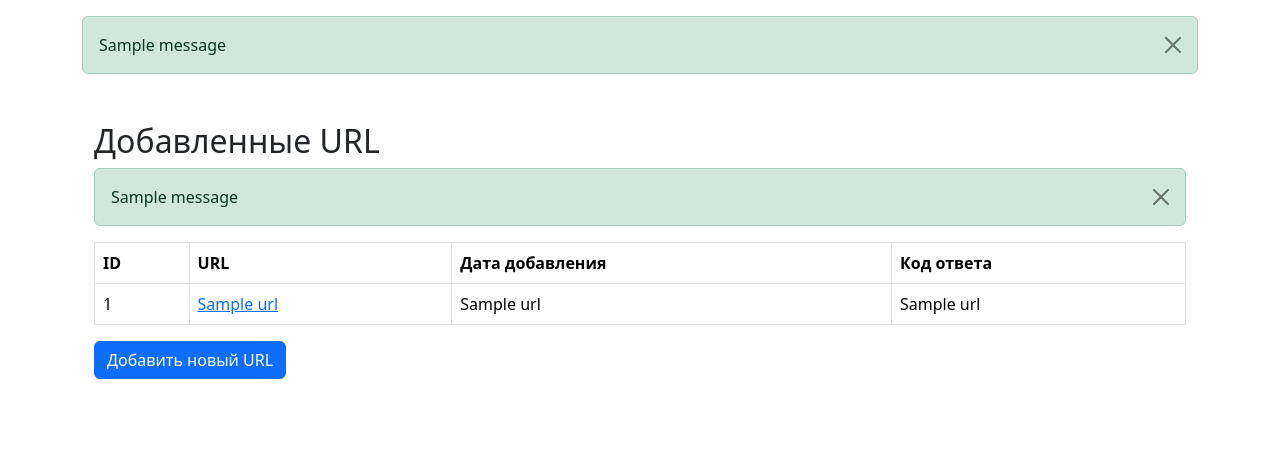
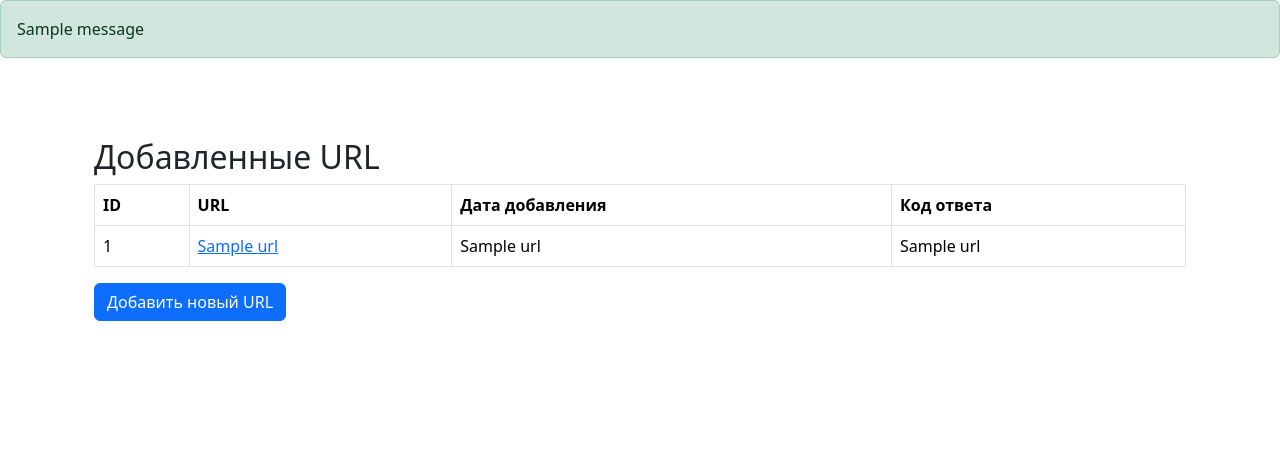
Before and after one commit to lawyer-arch/python-project-83, a Flask app: page /urls in a window 1280 px wide. Shown: the part 56-522 px from the top of the page. Run offline with Flask 3, Linux system fonts and the light colour scheme; one stand-in notice (Sample message) is shown; a database or web service that is not in the repository returns one stand-in record (values such as "Sample title"); some libraries are stand-ins or nearby versions.

Commit message:
правка внешенего вида под эталонный сай перенес сообщение о результате проверки

```diff
--- a/page_analyzer/templates/base.html
+++ b/page_analyzer/templates/base.html
@@ -10,6 +10,14 @@
     integrity="sha384-QWTKZyjpPEjISv5WaRU9OFeRpok6YctnYmDr5pNlyT2bRjXh0JMhjY6hW+ALEwIH"
     crossorigin="anonymous"
   />
+  <style>
+    /* Стили для всплывающих сообщений */
+    .full-width-message {
+      position: relative; /* относительная позиция */
+      width: 100%; /* занимает всю ширину */
+      margin-bottom: 2rem; /* небольшой отступ снизу */
+    }
+  </style>
 </head>
 <body class="min-vh-100 d-flex flex-column">
 
@@ -22,19 +30,21 @@
   </div>
 </nav>
 
-<main class="flex-grow-1">
-  <div class="container-lg mt-3">
+<!-- Контейнер сообщений -->
+<div class="full-width-message">
   {% with messages = get_flashed_messages(with_categories=true) %}
     {% if messages %}
       {% for category, message in messages %}
-        <div class="alert alert-{{ category }} alert-dismissible fade show" role="alert">
+      <div class="alert alert-{{ category }} w-100 text-left p-3 mb-0" role="alert">
         {{ message }}
-          <button type="button" class="btn-close" data-bs-dismiss="alert"></button>
       </div>
       {% endfor %}
     {% endif %}
   {% endwith %}
+</div>
 
+<main class="flex-grow-1">
+  <div class="container-lg mt-3">
     {% block content %}{% endblock %}
   </div>
 </main>
--- a/page_analyzer/templates/url.html
+++ b/page_analyzer/templates/url.html
@@ -4,7 +4,7 @@
 
 {% block content %}
 <div class="container mt-5" data-test="url">
-  <h2>Детальная информация по URL</h2>
+  <h2>Сайт: {{ url[1] }}</h2>
   <dl class="row">
     <dt class="col-sm-3">ID</dt>
     <dd class="col-sm-9">{{ url[0] }}</dd>
@@ -15,6 +15,7 @@
     <dt class="col-sm-3">Дата добавления</dt>
     <dd class="col-sm-9">{{ url[2] }}</dd>
   </dl>
+
 
   <!-- Таблица проверок -->
   <h3 class="mt-5">Проверки</h3>
--- a/page_analyzer/templates/urls.html
+++ b/page_analyzer/templates/urls.html
@@ -5,16 +5,6 @@
 {% block content %}
 <div class="container mt-5">
   <h2>Добавленные URL</h2>
-  {% with messages = get_flashed_messages(with_categories=true) %}
-    {% if messages %}
-      {% for category, message in messages %}
-      <div class="alert alert-{{ category }} alert-dismissible fade show" role="alert">
-        {{ message }}
-        <button type="button" class="btn-close" data-bs-dismiss="alert" aria-label="Close"></button>
-      </div>
-      {% endfor %}
-    {% endif %}
-  {% endwith %}
 
   <table class="table table-bordered" data-test="urls">
     <thead>
```
Lines whose indentation alone changed are shown as unchanged.
